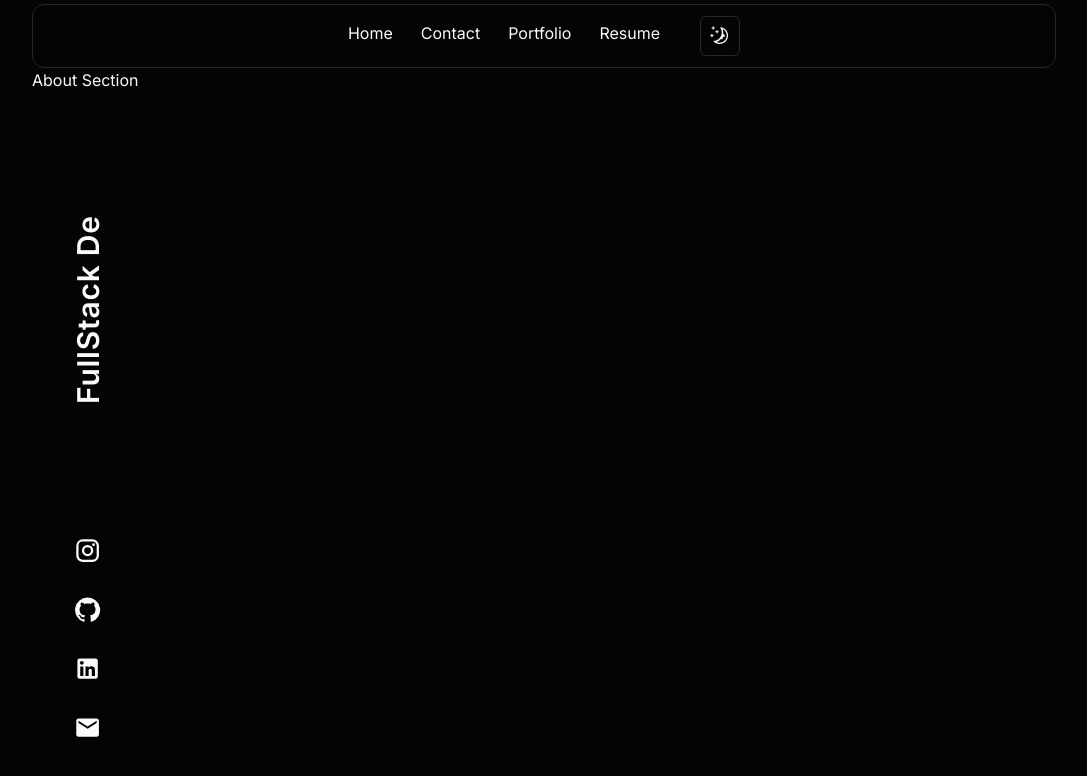
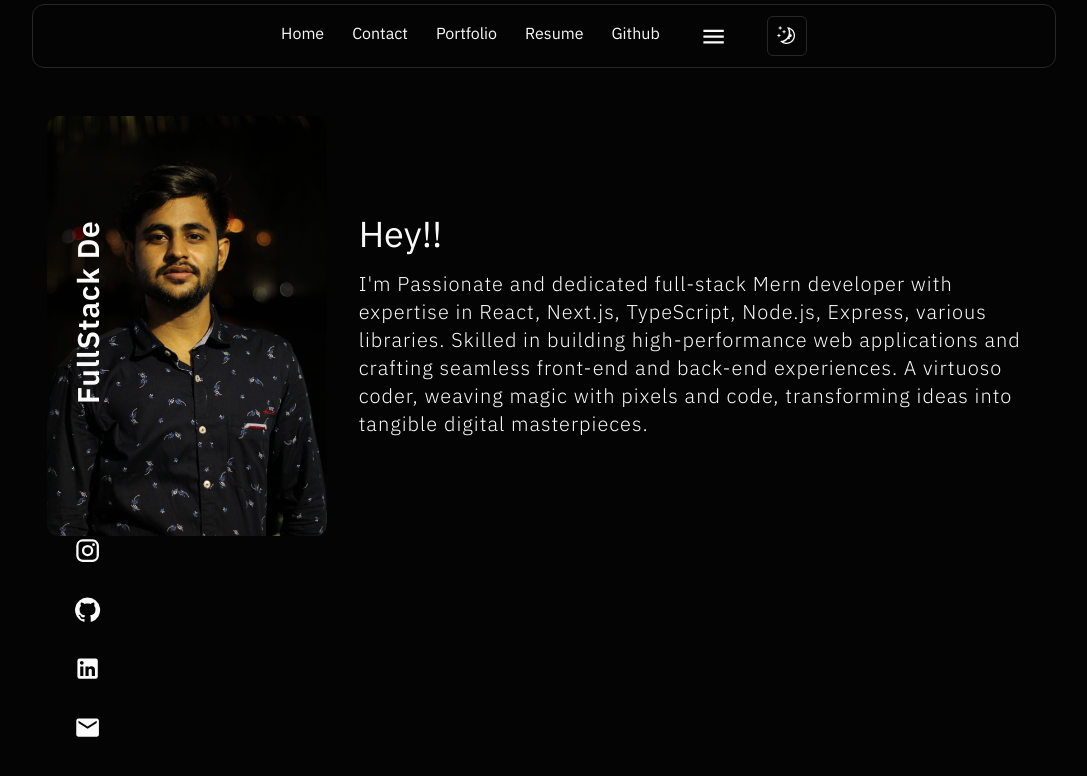
Before and after one commit to Asif-28/asif-portfolio, a Next.js app: page / in a window 1280 px wide. Shown: the top 776 px of the page, without its empty margins (96-1183 px from the left). Built offline with nearby package versions, Linux system fonts and the light colour scheme.

Commit message:
about section and header

```diff
--- a/src/app/globals.css
+++ b/src/app/globals.css
@@ -1,3 +1,4 @@
+@import url("https://fonts.googleapis.com/css2?family=IBM+Plex+Sans:ital,wght@0,100;0,200;0,300;0,400;0,500;0,600;0,700;1,100;1,200;1,300;1,400;1,500;1,600;1,700&display=swap");
 @tailwind base;
 @tailwind components;
 @tailwind utilities;
@@ -52,6 +53,7 @@
 @layer base {
   * {
     @apply border-border;
+    font-family: "IBM Plex Sans", sans-serif;
   }
   body {
     @apply bg-background text-foreground;
--- a/src/components/sections/about.tsx/About.tsx
+++ b/src/components/sections/about.tsx/About.tsx
@@ -1,5 +1,38 @@
+import Image from "next/image";
+
 const About = () => {
-  return <section className="section ">About Section </section>;
+  return (
+    <section className="section ">
+      <div className="flex flex-col sm:flex-row justify-center items-center gap-8 py-12">
+        <Image
+          className="rounded-xl hidden sm:block"
+          height={200}
+          width={280}
+          src={`/IMG_7155.JPG`}
+          alt="image-portfolio"
+        />
+        <Image
+          className="rounded-xl sm:hidden"
+          height={100}
+          width={180}
+          src={`/IMG_7155.JPG`}
+          alt="image-portfolio"
+        />
+        <div className="w-4/6">
+          <h1 className="text-2xl sm:text-4xl pb-4">Hey!!</h1>
+          <p className="text-[15px] sm:text-xl tracking-wider leading-relaxed font-light">
+            I&apos;m Passionate and dedicated full-stack Mern developer with
+            expertise in React, Next.js, TypeScript, Node.js, Express, various
+            libraries. Skilled in building high-performance web applications and
+            crafting seamless front-end and back-end experiences. A virtuoso
+            coder, weaving magic with pixels and code, transforming ideas into
+            tangible digital masterpieces.
+          </p>
+        </div>
+      </div>
+      <div></div>
+    </section>
+  );
 };
 
 export default About;
--- a/src/components/sections/header/Header.tsx
+++ b/src/components/sections/header/Header.tsx
@@ -2,9 +2,12 @@
 import { useTheme } from "next-themes";
 import { ModeToggle } from "@/components/ui/toggle-mode";
 import React, { useState } from "react";
+import MenuIcon from "@mui/icons-material/Menu";
 
 const Header = () => {
   const [hoveredItem, setHoveredItem] = useState(null);
+  const [showMore, setshowMore] = useState(false);
+
   const { theme } = useTheme();
 
   const handleMouseEnter = (index: any) => {
@@ -27,9 +30,9 @@ const Header = () => {
   };
 
   return (
-    <section className="sticky z-10 top-1 w-full">
-      <div className="section flex justify-center items-center gap-10 border rounded-xl mt-1 backdrop-blur-sm light:bg-gray-50/50">
-        <nav className="flex justify-center items-center py-[1rem]">
+    <section className="sticky z-10 top-1 w-full px-4">
+      <div className="section flex justify-center items-center gap-10 border rounded-xl mt-1 backdrop-blur-sm light:bg-gray-50/50 py-1 sm:py-0 ">
+        <nav className="sm:flex justify-center items-center py-[1rem] hidden">
           <ul className="flex gap-7 cursor-pointer">
             <li
               onMouseEnter={() => handleMouseEnter(0)}
@@ -59,8 +62,44 @@ const Header = () => {
             >
               Resume <div className={underlineClass(3)} />
             </li>
+            <li
+              onMouseEnter={() => handleMouseEnter(4)}
+              onMouseLeave={handleMouseLeave}
+              className="flex flex-col items-center gap-1 h-[30px]"
+            >
+              Github <div className={underlineClass(4)} />
+            </li>
           </ul>
         </nav>
+        <div>
+          <MenuIcon
+            sx={{ fontSize: "1.7rem" }}
+            onClick={() => setshowMore(!showMore)}
+          />
+          {showMore && (
+            <div className="absolute text-white top-14 left-14 bg-black dark:text-white light:text-white rounded-md px-20 py-6">
+              <nav className="flex justify-center items-center py-[1rem] sm:hidden">
+                <ul className="flex flex-col gap-7 cursor-pointer">
+                  <li className="flex flex-col items-center gap-1 h-[30px]">
+                    Home
+                  </li>
+                  <li className="flex flex-col items-center gap-1 h-[30px]">
+                    Contact <div />
+                  </li>
+                  <li className="flex flex-col items-center gap-1 h-[30px]">
+                    Portfolio
+                  </li>
+                  <li className="flex flex-col items-center gap-1 h-[30px]">
+                    Resume
+                  </li>
+                  <li className="flex flex-col items-center gap-1 h-[30px]">
+                    Github
+                  </li>
+                </ul>
+              </nav>
+            </div>
+          )}
+        </div>
         <div>
           <ModeToggle />
         </div>
--- a/src/components/sections/sidebar/SideBar.tsx
+++ b/src/components/sections/sidebar/SideBar.tsx
@@ -37,7 +37,7 @@ const SideBar = () => {
             ref={el}
           ></h1>
         </div>
-        <div className="flex flex-col items-center justify-end gap-8 pb-6 xl:pb-10 h-full cursor-pointer">
+        <div className="flex flex-col items-center justify-end gap-6 sm:gap-8  sm:pb-6 xl:pb-10 h-full cursor-pointer">
           <InstagramIcon
             sx={{ fontSize: "1.7rem" }}
             className="hover:animate-bounce"
```
Also changed, not shown: public/IMG_7155.JPG (added).
